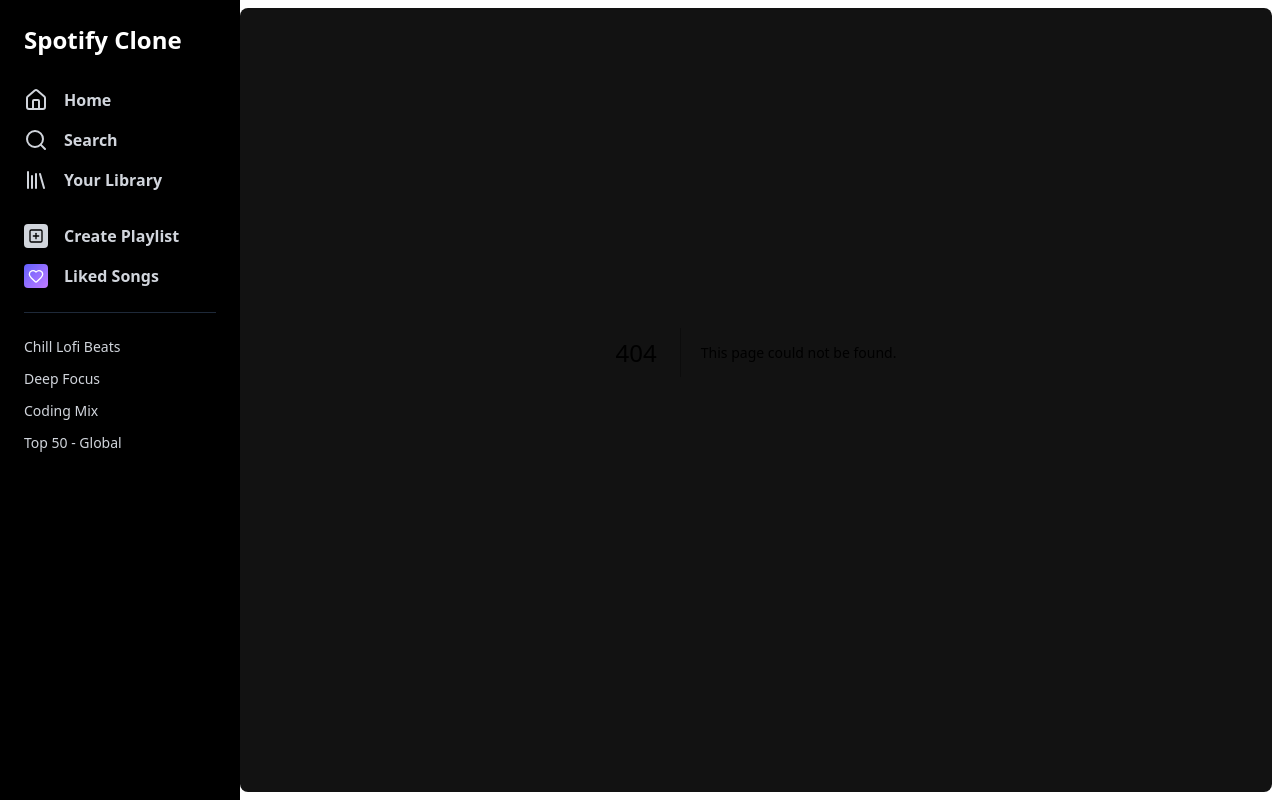
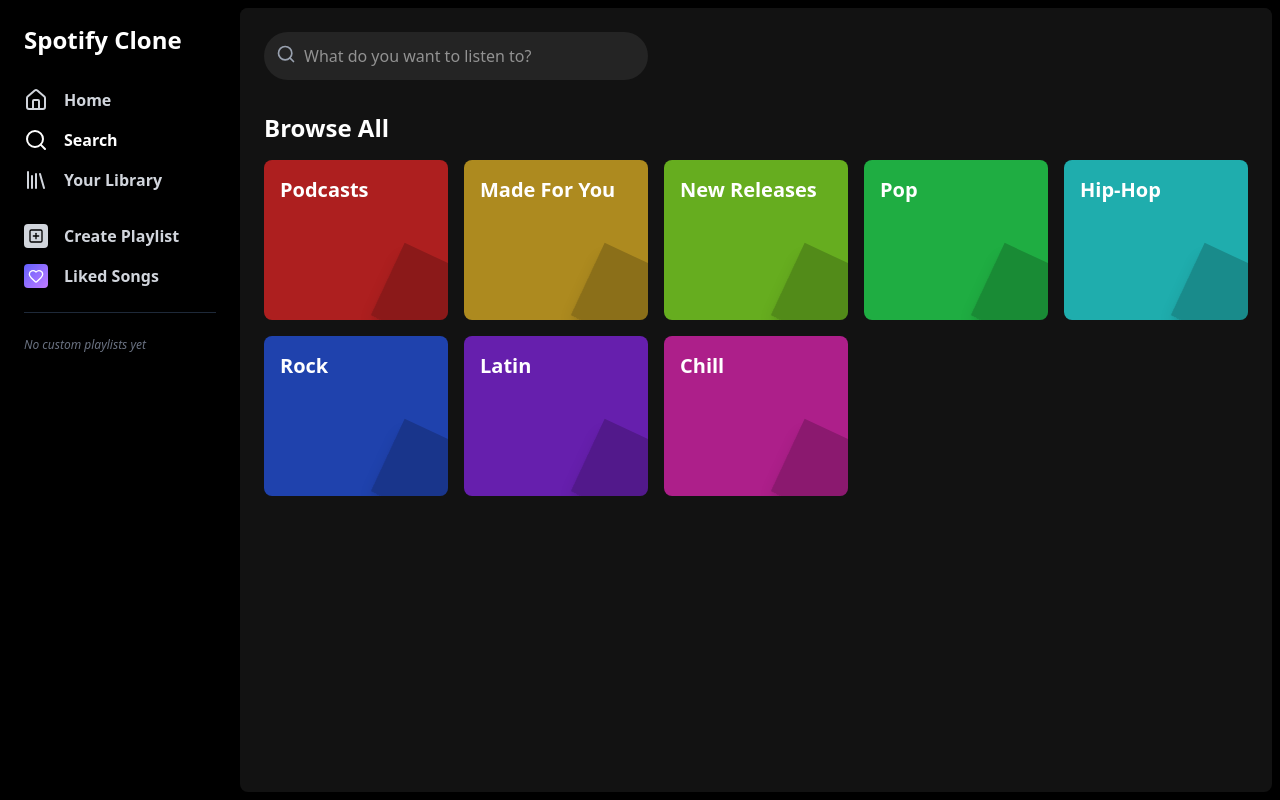
Before and after one commit to xtephani3/simple-Spotify-clone, a Next.js app: page /search in a window 1280 px wide. Before the commit this address had no page. Built offline with nearby package versions, Linux system fonts and the light colour scheme.

Commit message:
feat: make Sidebar links functional and mock custom playlists

```diff
--- /dev/null
+++ b/app/search/page.tsx
@@ -0,0 +1,83 @@
+"use client";
+
+import React, { useState } from 'react';
+import { mockSongs } from '../../lib/data';
+import { usePlayerStore } from '../../store/usePlayerStore';
+import { useLibraryStore } from '../../store/useLibraryStore';
+import { Play, Heart, Search as SearchIcon } from 'lucide-react';
+
+export default function Search() {
+  const [query, setQuery] = useState('');
+  const { playSong, currentSong, isPlaying } = usePlayerStore();
+  const { toggleLikeSong, isSongLiked } = useLibraryStore();
+
+  const filteredSongs = mockSongs.filter(song =>
+    song.title.toLowerCase().includes(query.toLowerCase()) ||
+    song.artist.toLowerCase().includes(query.toLowerCase())
+  );
+
+  return (
+    <div className="flex-1 overflow-y-auto px-6 pt-6 pb-32 w-full text-white bg-[#121212]">
+      <div className="mb-8 max-w-sm relative">
+        <SearchIcon className="absolute left-3 top-3 w-5 h-5 text-gray-400" />
+        <input
+          type="text"
+          value={query}
+          onChange={(e) => setQuery(e.target.value)}
+          placeholder="What do you want to listen to?"
+          className="w-full bg-[#242424] text-white rounded-full py-3 pl-10 pr-4 outline-none focus:ring-2 focus:ring-white border-none"
+        />
+      </div>
+
+      <h2 className="text-2xl font-bold mb-4">Browse All</h2>
+
+      {query && (
+        <div className="space-y-2 mb-8">
+          {filteredSongs.length > 0 ? filteredSongs.map(song => {
+             const isActive = currentSong?.id === song.id;
+             const liked = isSongLiked(song.id);
+             return (
+              <div
+                key={song.id}
+                className={`flex items-center p-3 rounded-md hover:bg-white/10 transition group cursor-pointer ${isActive ? 'bg-white/5' : ''}`}
+                onClick={() => playSong(song)}
+              >
+                <img src={song.coverUrl} className="w-10 h-10 object-cover rounded mr-4" alt={song.title} />
+                <div className="flex-1">
+                  <p className={`font-semibold ${isActive ? 'text-[#1db954]' : 'text-white'}`}>{song.title}</p>
+                  <p className="text-sm text-gray-400">{song.artist}</p>
+                </div>
+                <button
+                  onClick={(e) => {
+                    e.stopPropagation();
+                    toggleLikeSong(song);
+                  }}
+                  className="mr-4 opacity-0 group-hover:opacity-100 transition"
+                >
+                  <Heart className="w-5 h-5" fill={liked ? '#1db954' : 'none'} color={liked ? '#1db954' : 'gray'} />
+                </button>
+                <div className="text-sm text-gray-400 w-12 text-right mr-4">
+                  {Math.floor(song.duration / 60)}:{(song.duration % 60).toString().padStart(2, '0')}
+                </div>
+              </div>
+            );
+          }) : (
+             <p className="text-gray-400">No results found for "{query}"</p>
+          )}
+        </div>
+      )}
+
+      {/* Categories Grid (Just UI) */}
+      {!query && (
+        <div className="grid grid-cols-2 md:grid-cols-4 lg:grid-cols-5 gap-4">
+          {["Podcasts", "Made For You", "New Releases", "Pop", "Hip-Hop", "Rock", "Latin", "Chill"].map((cat, i) => (
+             <div key={cat} className={`rounded-lg p-4 h-40 font-bold text-xl relative overflow-hidden`} style={{ backgroundColor: `hsl(${i * 45}, 70%, 40%)` }}>
+                {cat}
+                <div className="absolute w-20 h-20 bg-black/20 transform rotate-[25deg] -right-4 -bottom-4 shadow-lg"></div>
+             </div>
+          ))}
+        </div>
+      )}
+    </div>
+  );
+}
--- a/components/Sidebar.tsx
+++ b/components/Sidebar.tsx
@@ -1,7 +1,21 @@
+"use client";
+
 import React from 'react';
+import Link from 'next/link';
+import { usePathname } from 'next/navigation';
 import { Home, Search, Library, PlusSquare, Heart } from 'lucide-react';
+import { useLibraryStore } from '../store/useLibraryStore';
 
 export default function Sidebar() {
+  const pathname = usePathname();
+  const { customPlaylists, createPlaylist } = useLibraryStore();
+
+  const navLinks = [
+    { name: 'Home', href: '/', icon: Home },
+    { name: 'Search', href: '/search', icon: Search },
+    { name: 'Your Library', href: '/library', icon: Library },
+  ];
+
   return (
     <div className="h-full w-60 bg-black text-white p-6 flex flex-col">
       <div className="mb-8">
@@ -9,43 +23,45 @@ export default function Sidebar() {
       </div>
 
       <div className="space-y-4 text-gray-300">
-        <button className="flex items-center gap-4 hover:text-white transition w-full">
-          <Home className="w-6 h-6" />
-          <span className="font-semibold">Home</span>
-        </button>
-        <button className="flex items-center gap-4 hover:text-white transition w-full">
-          <Search className="w-6 h-6" />
-          <span className="font-semibold">Search</span>
-        </button>
-        <button className="flex items-center gap-4 hover:text-white transition w-full">
-          <Library className="w-6 h-6" />
-          <span className="font-semibold">Your Library</span>
-        </button>
+        {navLinks.map((link) => {
+          const isActive = pathname === link.href;
+          const Icon = link.icon;
+          return (
+            <Link key={link.name} href={link.href} className={`flex items-center gap-4 hover:text-white transition w-full ${isActive ? 'text-white' : ''}`}>
+              <Icon className="w-6 h-6" />
+              <span className="font-semibold">{link.name}</span>
+            </Link>
+          );
+        })}
       </div>
 
       <div className="mt-8 space-y-4 text-gray-300">
-        <button className="flex items-center gap-4 hover:text-white transition w-full">
+        <button onClick={createPlaylist} className="flex items-center gap-4 hover:text-white transition w-full">
           <div className="bg-gray-300 p-1 text-black rounded-sm">
             <PlusSquare className="w-4 h-4" />
           </div>
           <span className="font-semibold">Create Playlist</span>
         </button>
-        <button className="flex items-center gap-4 hover:text-white transition w-full">
+        <Link href="/liked" className={`flex items-center gap-4 hover:text-white transition w-full ${pathname === '/liked' ? 'text-white' : ''}`}>
           <div className="bg-gradient-to-br from-indigo-500 to-purple-400 p-1 rounded-sm">
             <Heart className="w-4 h-4 text-white" />
           </div>
           <span className="font-semibold">Liked Songs</span>
-        </button>
+        </Link>
       </div>
 
       <hr className="border-gray-800 my-6" />
 
       {/* Mock Playlists */}
-      <div className="space-y-3 overflow-y-auto text-sm text-gray-300 hover:text-white">
-        <p className="cursor-pointer">Chill Lofi Beats</p>
-        <p className="cursor-pointer">Deep Focus</p>
-        <p className="cursor-pointer">Coding Mix</p>
-        <p className="cursor-pointer">Top 50 - Global</p>
+      <div className="space-y-3 overflow-y-auto text-sm text-gray-300 custom-scrollbar">
+        {customPlaylists.map(playlist => (
+          <Link href={`/playlist/${playlist.id}`} key={playlist.id} className="block cursor-pointer hover:text-white truncate">
+            {playlist.name}
+          </Link>
+        ))}
+        {customPlaylists.length === 0 && (
+          <p className="text-xs text-gray-500 italic">No custom playlists yet</p>
+        )}
       </div>
     </div>
   );
```
